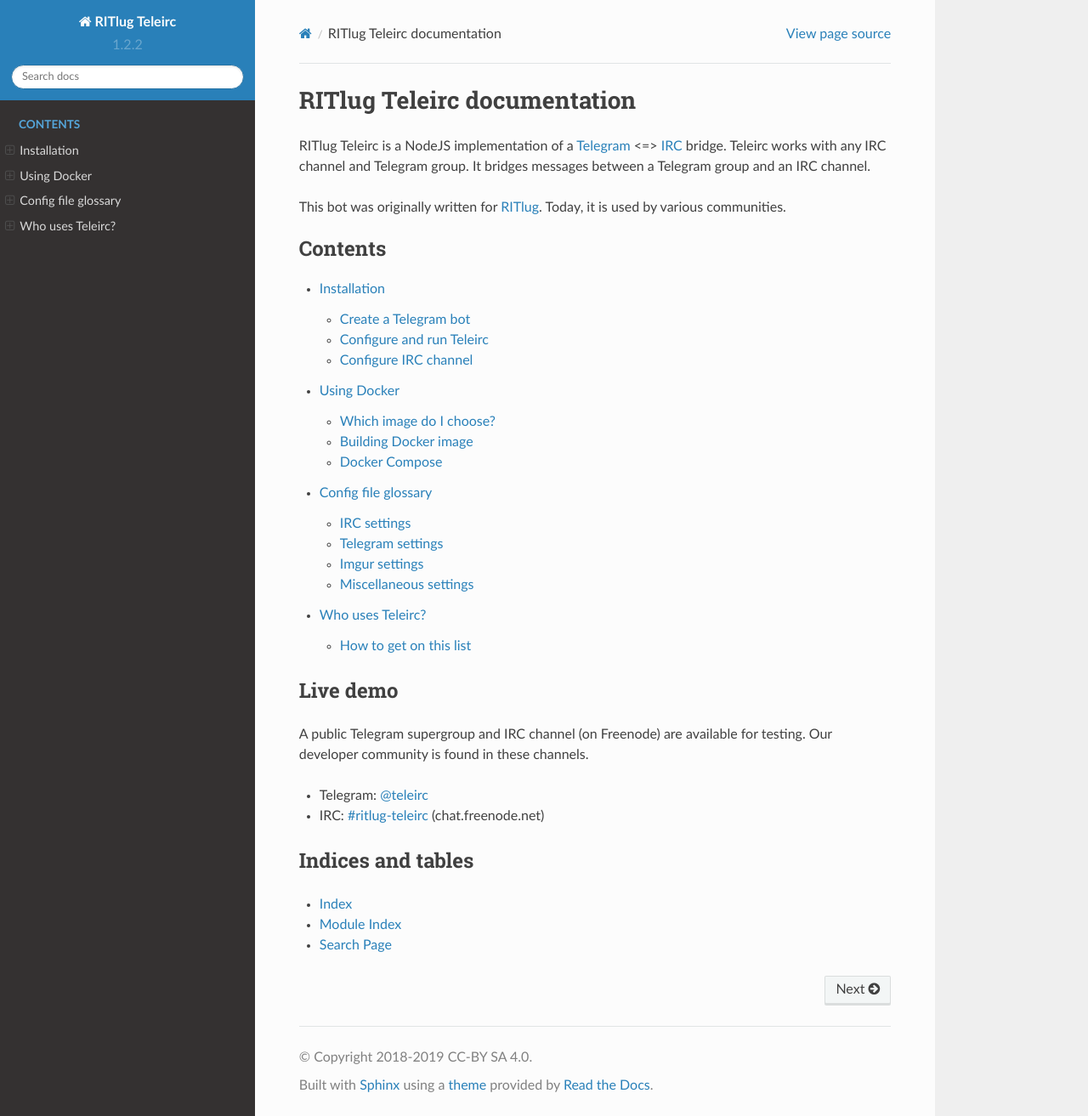
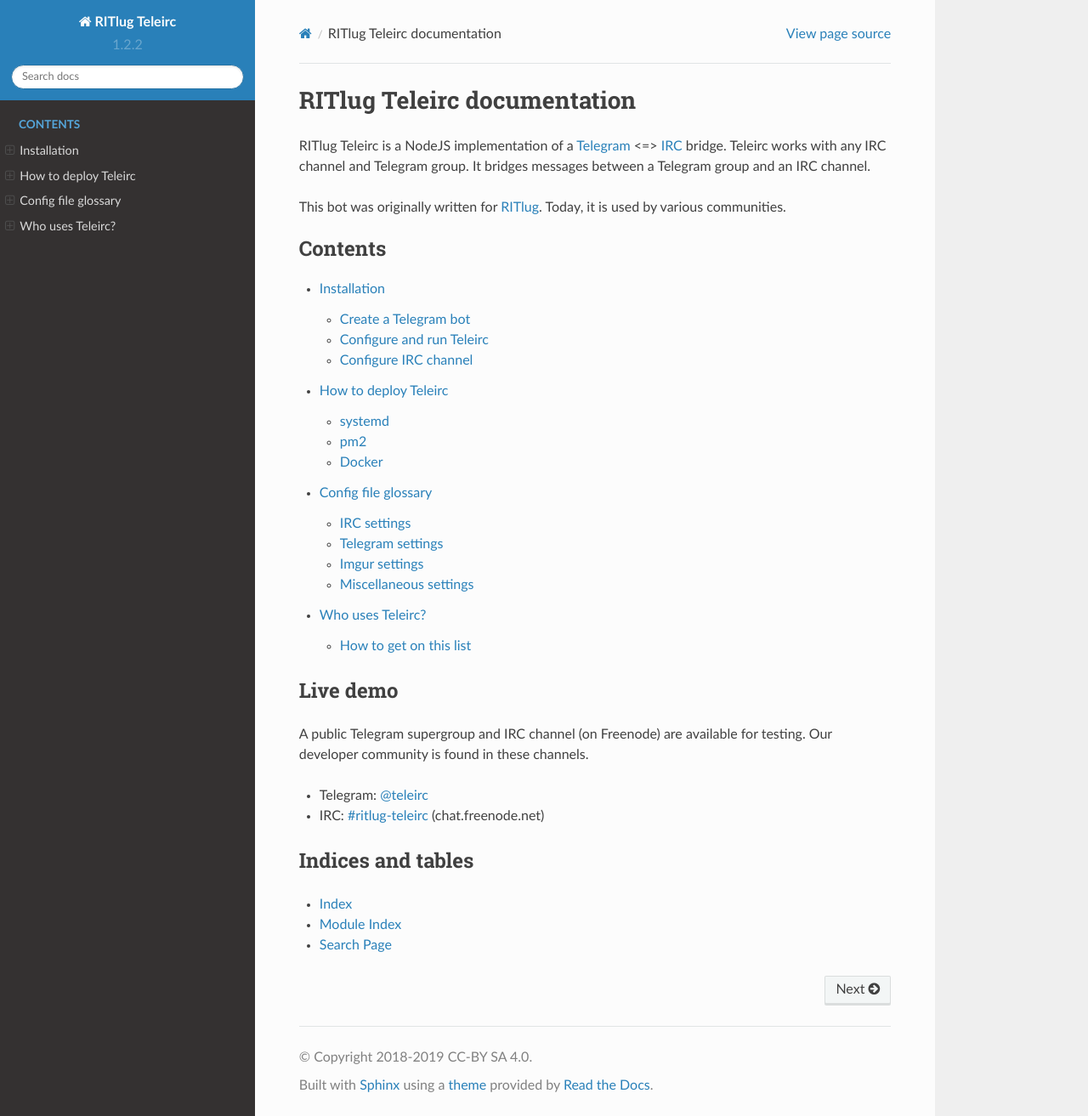
Before and after one commit to RITlug/teleirc, a Sphinx documentation site: the page built from docs/index.rst, in a window 1280 px wide and 1313 px high. Shown: the whole window at 85% size. Built offline with Sphinx 7.4.7 and the Read the Docs theme 2.0.0, drawn with Linux system fonts in a browser that asks for light colours; formulas are drawn with MathJax 3; some of the changed lines change nothing that is shown.

Commit message:
docs: Add new page to explain how to deploy Teleirc
This commit is part of issue #118.

A new page is added specifically to explain how to deploy Teleirc. It
consolidates the **Usage** section from `installation.rst` and all of
the `using-docker.rst` page. This commit intends to make deployment
options more clear and easy to understand.

Some methods were removed, like the ArchLinux package. It is many
updates behind on the bot, so I think it's better to recommend people to
use directly from source where possible.

```diff
--- /dev/null
+++ b/docs/deploy-teleirc.rst
@@ -0,0 +1,95 @@
+#####################
+How to deploy Teleirc
+#####################
+
+There are several ways to deploy Teleirc persistently.
+This page offers suggestions on possible deployment options.
+
+
+*******
+systemd
+*******
+
+The **recommended deployment method** is with `systemd <https://en.wikipedia.org/wiki/Systemd>`_.
+This method requires a basic understanding of systemd unit files.
+Create a unique systemd service for each Teleirc instance.
+
+A `provided systemd service <https://github.com/RITlug/teleirc/blob/master/misc/teleirc.service>`_ file is available.
+Add the systemd unit file to ``/usr/lib/systemd/system/`` to activate it.
+Now, ``systemctl`` can be used to control your Teleirc instance.
+
+Note the provided file makes two assumptions:
+
+- Using a dedicated system user (e.g. ``teleirc``)
+- Teleirc config files located at ``/usr/lib64/teleirc/`` (i.e. files inside Teleirc repository)
+
+
+***
+pm2
+***
+
+`pm2 <http://pm2.keymetrics.io/>`_ keeps NodeJS running in the background.
+If you run an application and it crashes, pm2 restarts the process.
+pm2 also restarts processes if the server reboots.
+Read the `pm2 documentation <http://pm2.keymetrics.io/docs/usage/quick-start/>`_ for more information.
+
+After pm2 is installed, run these commands to start Teleirc::
+
+    cd teleirc/
+    pm2 start -n my-teleirc-bot teleirc.js
+
+
+******
+Docker
+******
+
+Docker is another way to deploy Teleirc.
+Dockerfiles and images are available in ``images/``.
+
+Which image do I choose?
+========================
+
+Node Alpine Linux and Fedora images are provided.
+
++------------------------------------------------------------------------------+-----------------------+---------+
+| Image                                                                        | File                  | Size    |
++==============================================================================+=======================+=========+
+| `Node Alpine Linux <https://hub.docker.com/r/_/node/>`_ (``node:10-alpine``) | ``Dockerfile.alpine`` | 374 MB  |
++------------------------------------------------------------------------------+-----------------------+---------+
+| `Fedora latest <https://hub.docker.com/r/_/fedora/>`_                        | ``Dockerfile.fedora`` | 569 MB  |
++------------------------------------------------------------------------------+-----------------------+---------+
+
+This guide uses ``alpine``.
+If you wish to use ``fedora``, replace ``alpine`` with ``fedora``.
+
+Building Docker image
+=====================
+
+You may see errors running ``yarn``.
+You can safely ignore them.
+They are not fatal.
+
+.. code-block:: bash
+
+    docker build . -f images/Dockerfile.alpine -t teleirc
+    docker run -d -u teleirc --name teleirc --restart always \
+        -e TELEIRC_TOKEN="000000000:AAAAAAaAAa2AaAAaoAAAA-a_aaAAaAaaaAA" \
+        -e IRC_CHANNEL="#channel" \
+        -e IRC_BOT_NAME="teleirc" \
+        -e IRC_BLACKLIST="CowSayBot,AnotherNickToIgnore" \
+        -e TELEGRAM_CHAT_ID="-0000000000000" \
+        teleirc
+
+Docker Compose
+==============
+
+Optionally, you may use `docker-compose <https://docs.docker.com/compose>`_.
+An `example compose file <https://github.com/RITlug/teleirc/blob/master/images/docker-compose.yml.example>`_ is provided.
+
+Run these commands to use Docker Compose:
+
+.. code-block:: bash
+
+    cp images/docker-compose.yml.example docker-compose.yml
+    cp env.example .env
+    docker-compose up -d teleirc
--- a/docs/index.rst
+++ b/docs/index.rst
@@ -14,7 +14,7 @@
    :caption: Contents
 
    installation
-   using-docker
+   deploy-teleirc
    config-file-glossary
    who-uses-teleirc
 
--- a/docs/using-docker.rst
+++ /dev/null
@@ -1,73 +0,0 @@
-############
-Using Docker
-############
-
-Dockerfiles and images are available in ``images/`` for configuring and running Teleirc.
-Install Docker onto the machine you plan to run Teleirc from.
-
-
-************************
-Which image do I choose?
-************************
-
-Official Node Alpine Linux, and Fedora images are provided (ordered ascending by size).
-
-+-----------------------------------------------------------------------------+-----------------------+---------+
-| Image                                                                       | File                  | Size    |
-+=============================================================================+=======================+=========+
-| `Node Alpine Linux <https://hub.docker.com/r/_/node/>`_ (``node:8-alpine``) | ``Dockerfile.alpine`` | 374 MB  |
-+-----------------------------------------------------------------------------+-----------------------+---------+
-| `Fedora latest <https://hub.docker.com/r/_/fedora/>`_                       | ``Dockerfile.fedora`` | 569 MB  |
-+-----------------------------------------------------------------------------+-----------------------+---------+
-
-This guide uses ``alpine``.
-If you wish to use ``fedora``, replace ``alpine`` with ``fedora``.
-
-You will see errors during ``yarn``.
-You can safely ignore them.
-They are not fatal.
-
-
-*********************
-Building Docker image
-*********************
-
-.. code-block:: bash
-
-    docker build . -f images/Dockerfile.alpine -t teleirc
-    docker run -d -u teleirc --name teleirc --restart always \
-        -e TELEIRC_TOKEN="000000000:AAAAAAaAAa2AaAAaoAAAA-a_aaAAaAaaaAA" \
-        -e IRC_CHANNEL="#channel" \
-        -e IRC_BOT_NAME="teleirc" \
-        -e IRC_BLACKLIST="CowSayBot,AnotherNickToIgnore" \
-        -e TELEGRAM_CHAT_ID="-0000000000000" \
-        teleirc
-
-
-**************
-Docker Compose
-**************
-
-Optionally, you may use `docker-compose <https://docs.docker.com/compose>`_.
-We provide an example compose file (``images/docker-compose.yml``).
-
-.. code-block:: yaml
-
-    version: '2'
-    services:
-      teleirc:
-        user: teleirc
-        build:
-          context: ..
-          dockerfile: images/Dockerfile.alpine
-        env_file: .env
-
-Running with Compose
-====================
-
-Run these commands to begin using Teleirc with Docker Compose.
-
-
-#. Copy ``docker-compose.yml.example`` to ``docker-compose.yml`` and edit if you do not wish to use the alpine image
-#. Copy ``.env.example`` to ``.env`` and edit accordingly.
-#. ``docker-compose up -d teleirc``
```
